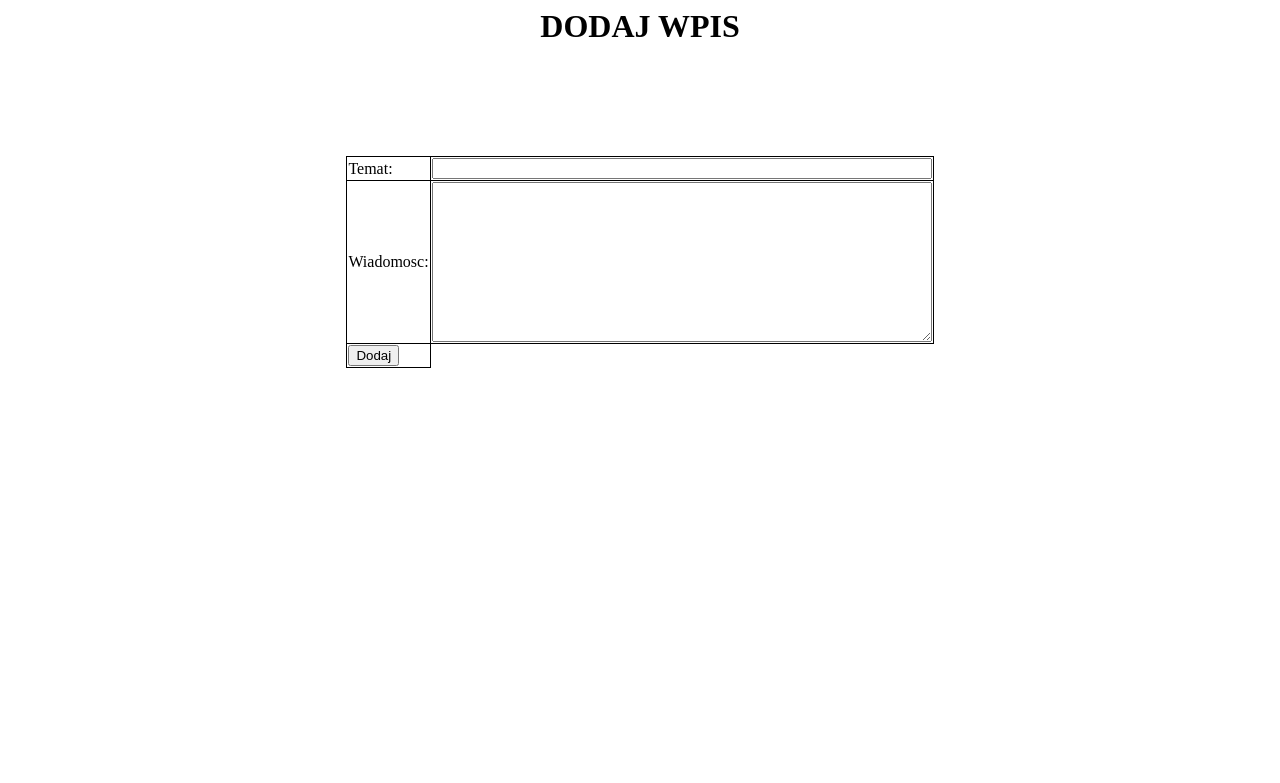
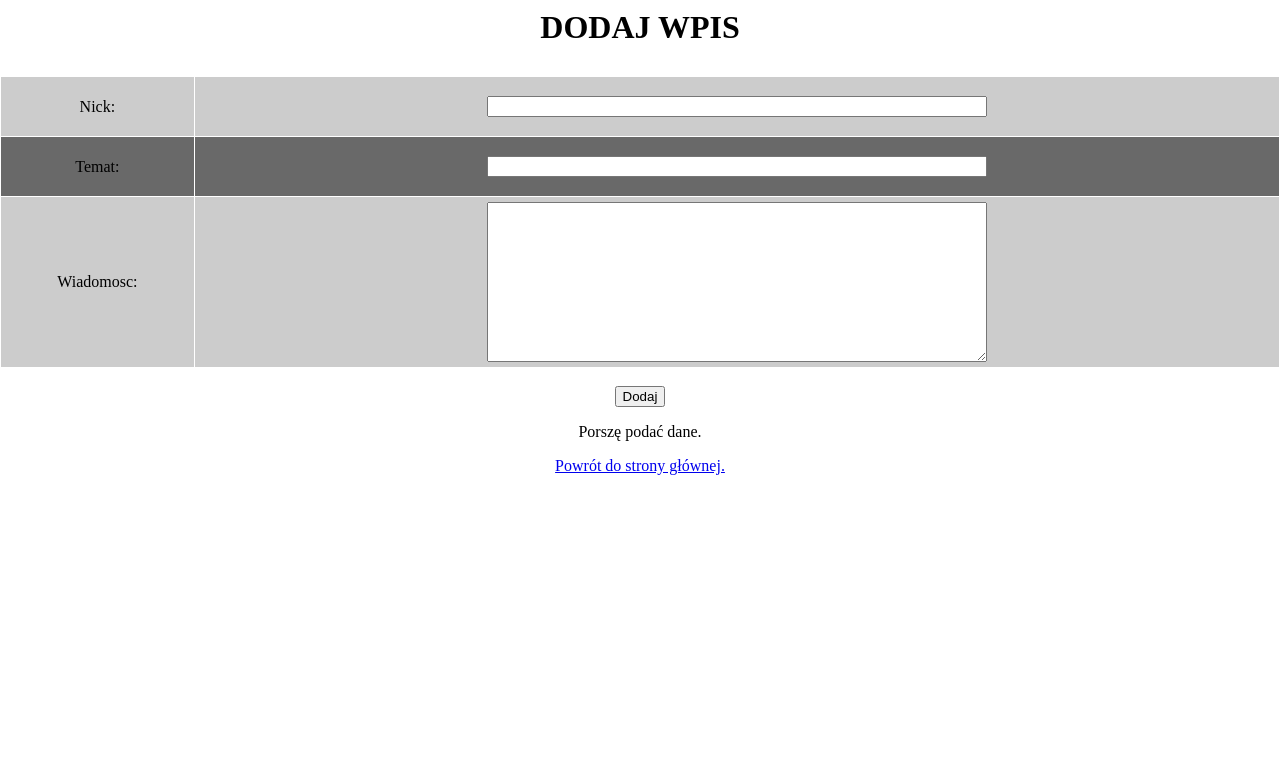
Before and after one commit to zdinozi/blog_oob, a PHP site: page /add.php in a window 1280 px wide. Shown: the top 783 px of the page. Run offline with PHP 8.4, Linux system fonts and the light colour scheme; data that the repository does not hold is empty.

Commit message:
dodawanie, wyswietlanie

```diff
--- a/add.php
+++ b/add.php
@@ -7,9 +7,11 @@
 <h1>DODAJ WPIS</h1>
 <form action="" method="post">
     <table>
-    <center><tr><td>Temat:</td><td><input type="text" name="temat" id="i1" maxlength="255"></td></tr><br/><br/><br/>
-        <tr><td>Wiadomosc: </td><td><textarea name="wpis" id="i2" maxlength="255"></textarea></td></tr><br/><br/>
-        <tr><td><input type="submit" value="Dodaj"></td></tr></table></center>
+    <center><tr><td>Nick:</td><td><input type="text" name="nick" id="i1" maxlength="255"></td></tr>
+        <tr><td>Temat:</td><td><input type="text" name="temat" id="i1" maxlength="255"></td></tr>
+        <tr><td>Wiadomosc: </td><td><textarea name="wpis" id="i2" maxlength="255"></textarea></td></tr>
+        </table></center><br/>
+    <center><input type="submit" value="Dodaj"></center>
 </form>
 
 <?php
@@ -17,24 +19,49 @@
     {
         public $wpis;
         public $temat;
+        public $nick;
 
-        public function __construct($wpis,$temat)
+        public function __construct($wpis,$temat,$nick)
         {
             $this->wpis=$wpis;
             $this->temat=$temat;
+            $this->nick=$nick;
+            if ($this->nick=='')
+            {
+                $this->nick='Anonim';
+            }
+            if ($this->temat=='')
+            {
+                $this->temat='(Brak tematu.)';
+
+            }
         }
         public function dodaj($add)
         {
             $conn=new mysqli('localhost','root','','Blog_obiektowo') or die ('Nie udało się połączyć z bazą danych.');
             $conn->set_charset("utf8");
-            $q = "INSERT INTO wpisy VALUES (NULL,'$add->temat','$add->wpis')";
+            $q = "INSERT INTO wpisy VALUES (NULL,'$add->nick','$add->temat','$add->wpis')";
             $result = $conn->query($q) or die ("Błąd");
+        }
+        public function czy_puste()
+        {
+
         }
 
     }
-    $dodaj=new Wpis($_POST['wpis'],$_POST['temat']);
-    $dodaj->dodaj($dodaj);
+            if(!empty($_POST['wpis']))
+            {
+                $dodaj = new Wpis($_POST['wpis'], $_POST['temat'], $_POST['nick']);
+                $dodaj->dodaj($dodaj);
+                header('Location: main.php');
+                exit();
+            }
+            else{
+                echo '<p style="text-align: center;">Porszę podać dane.</p>';
+            }
+
+
 ?>
-
+<p id="powrot" style="text-align: center;"><a href="main.php">Powrót do strony głównej.</a></p>
 </body>
 </html>
--- a/style.css
+++ b/style.css
@@ -1,3 +1,7 @@
+body{
+    background-color: white;
+    margin: 0;
+}
 #i1{
     width:500px;
     font-family: comic sans ms;
@@ -11,10 +15,50 @@ h1{
     text-align: center;
 }
 table{
+    width: 100%;
     margin-left:auto;
     margin-right:auto;
     border-collapse: collapse;
+    text-align: center;
 }
 td{
-    border: 1px solid black;
+    border: 1px solid white;
+    padding: 5px;
+    height: 60px;
 }
+tr:nth-child(2n+1) {
+    background: #ccc;
+    padding: 9px;
+}
+tr:nth-child(2n) {
+    background: dimgrey;
+    padding: 9px;
+}
+#block{
+    display: block;
+    width: 100%;
+    background-color: ghostwhite;
+    text-align: center;
+
+}
+#block1
+{
+    padding: 30px;
+
+}
+#block:hover{
+    background-color: dimgrey;
+    transition: 2s;
+
+}
+h1{
+    padding:9px;
+
+}
+#a1{
+    color:black;
+    text-decoration: none;
+    font-style: italic;
+    font-size: 20px;
+
+}
```
Also changed, not shown: main.php (+6 -6 lines), tlo.jpg (added).
